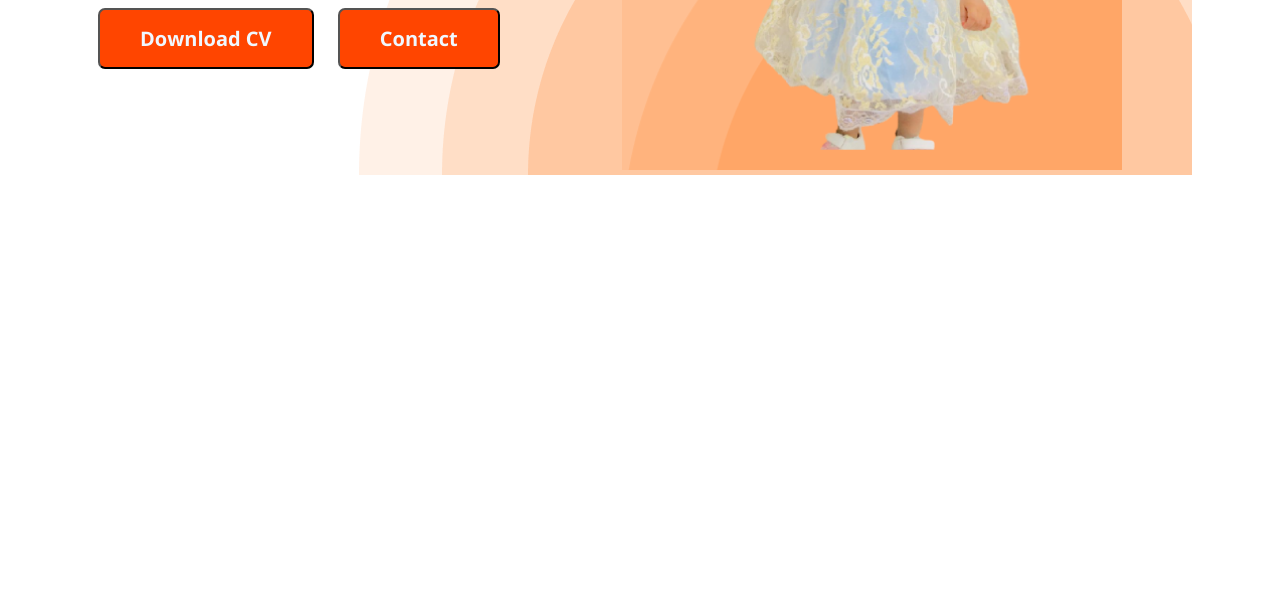
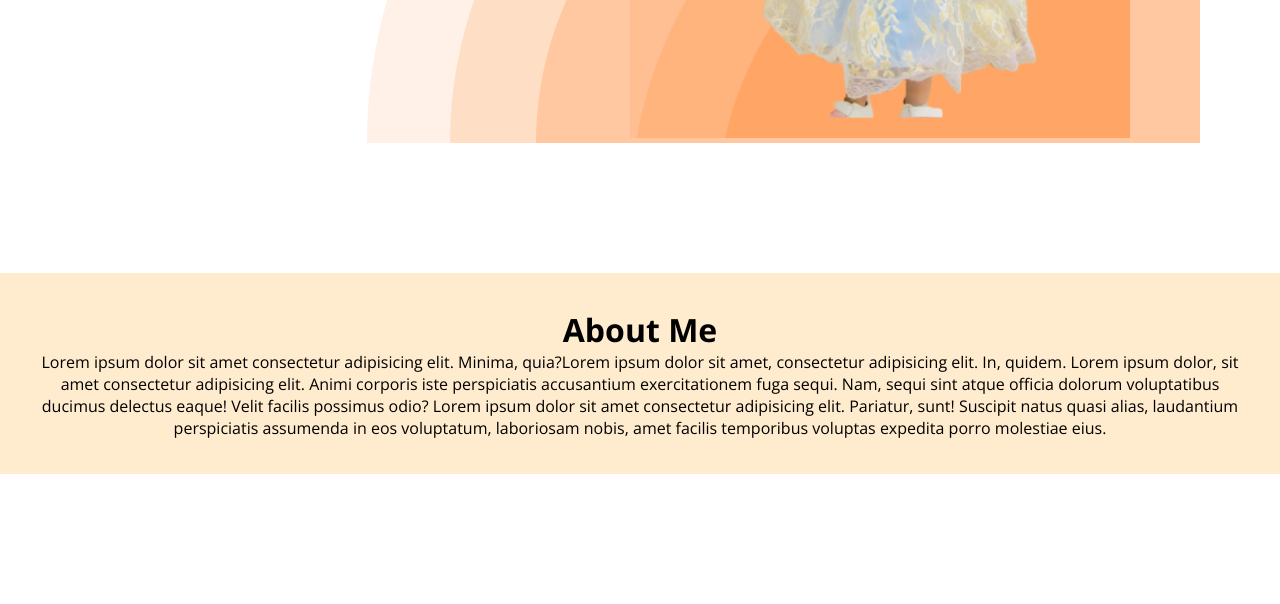
Before and after one commit to AbuHasnth/Webdeveloperportfolio, a plain HTML site: page index.html in a window 1280 px wide. Shown: the part 544-1148 px from the top of the page. Before the commit the page ends 800 px from the top, so only its background shows below. Drawn offline with nearby package versions, Linux system fonts and the light colour scheme.

Commit message:
about section created

```diff
--- a/index.html
+++ b/index.html
@@ -39,7 +39,19 @@
         </div>
 
     </header>
-    <main> </main>
+    <main>
+        <div class="about">
+            <h1 class="about-title">
+                About Me
+            </h1>
+            <p class="description-title">
+                Lorem ipsum dolor sit amet consectetur adipisicing elit. Minima, quia?Lorem ipsum dolor sit amet, consectetur adipisicing elit. In, quidem.
+                Lorem ipsum dolor, sit amet consectetur adipisicing elit. Animi corporis iste perspiciatis accusantium exercitationem fuga sequi. Nam, sequi sint atque officia dolorum voluptatibus ducimus delectus eaque! Velit facilis possimus odio?
+                Lorem ipsum dolor sit amet consectetur adipisicing elit. Pariatur, sunt! Suscipit natus quasi alias, laudantium perspiciatis assumenda in eos voluptatum, laboriosam nobis, amet facilis temporibus voluptas expedita porro molestiae eius.
+            </p>
+        </div>
+
+    </main>
     <footer></footer>
 
 </body>
--- a/styles/portfoli.css
+++ b/styles/portfoli.css
@@ -2,6 +2,8 @@
 /* common shared styles */
 *{
     font-family: 'Open Sans', sans-serif;
+    margin: 0px;
+    padding: 0px;
 }
 
 .navbar {
@@ -64,3 +66,19 @@ nav a{
     margin-right: 40px;
 
 }
+/* Main section styles */
+
+.about-title{
+    text-align: center;
+}
+.description-title{
+    text-align: center;
+    /* text-align: justify; */
+  text-justify: inter-word;
+
+}
+.about{
+    padding: 35px;
+    margin: 130px 0px;
+    background-color: blanchedalmond;
+}
```
